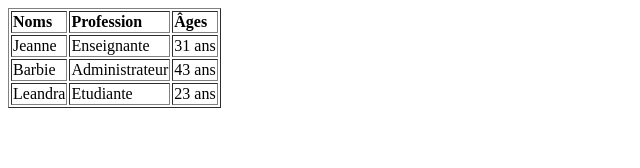
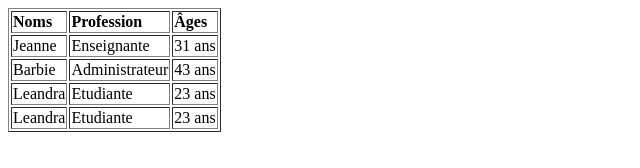
Before and after one commit to WCanirinka/agcci_project1, a plain HTML site: page index.html in a window 1280 px wide. Shown: the whole page, without its empty margins (0-640 px from the left). Drawn offline with Linux system fonts and the light colour scheme.

Commit message:
Ajout d'une personne

```diff
--- a/index.html
+++ b/index.html
@@ -25,6 +25,11 @@
         <td>Etudiante</td>
         <td>23 ans</td>
       </tr>
+      <tr>
+        <td>Leandra</td>
+        <td>Etudiante</td>
+        <td>23 ans</td>
+      </tr>
     </table>
   </p>
 </body>
```
